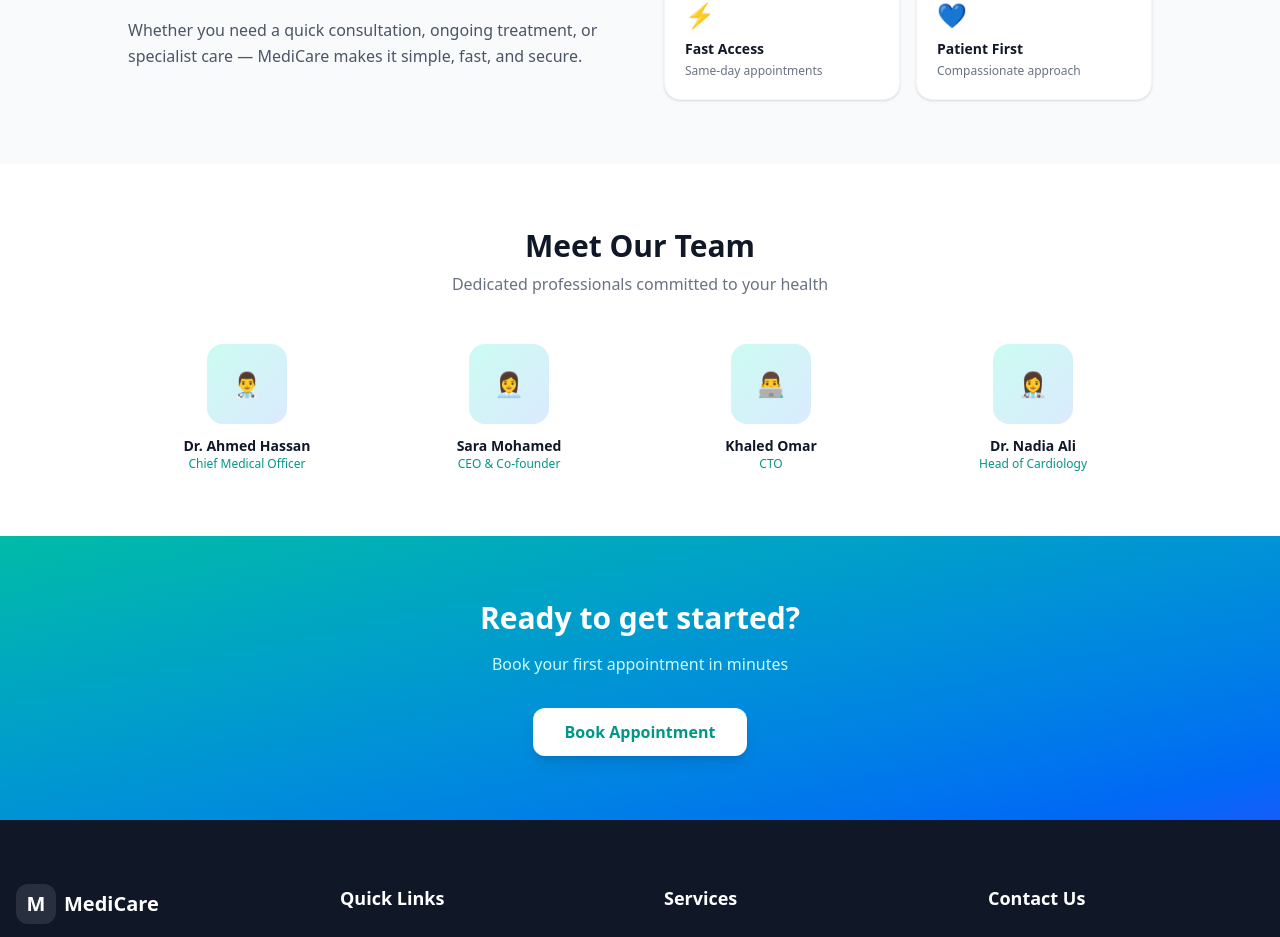
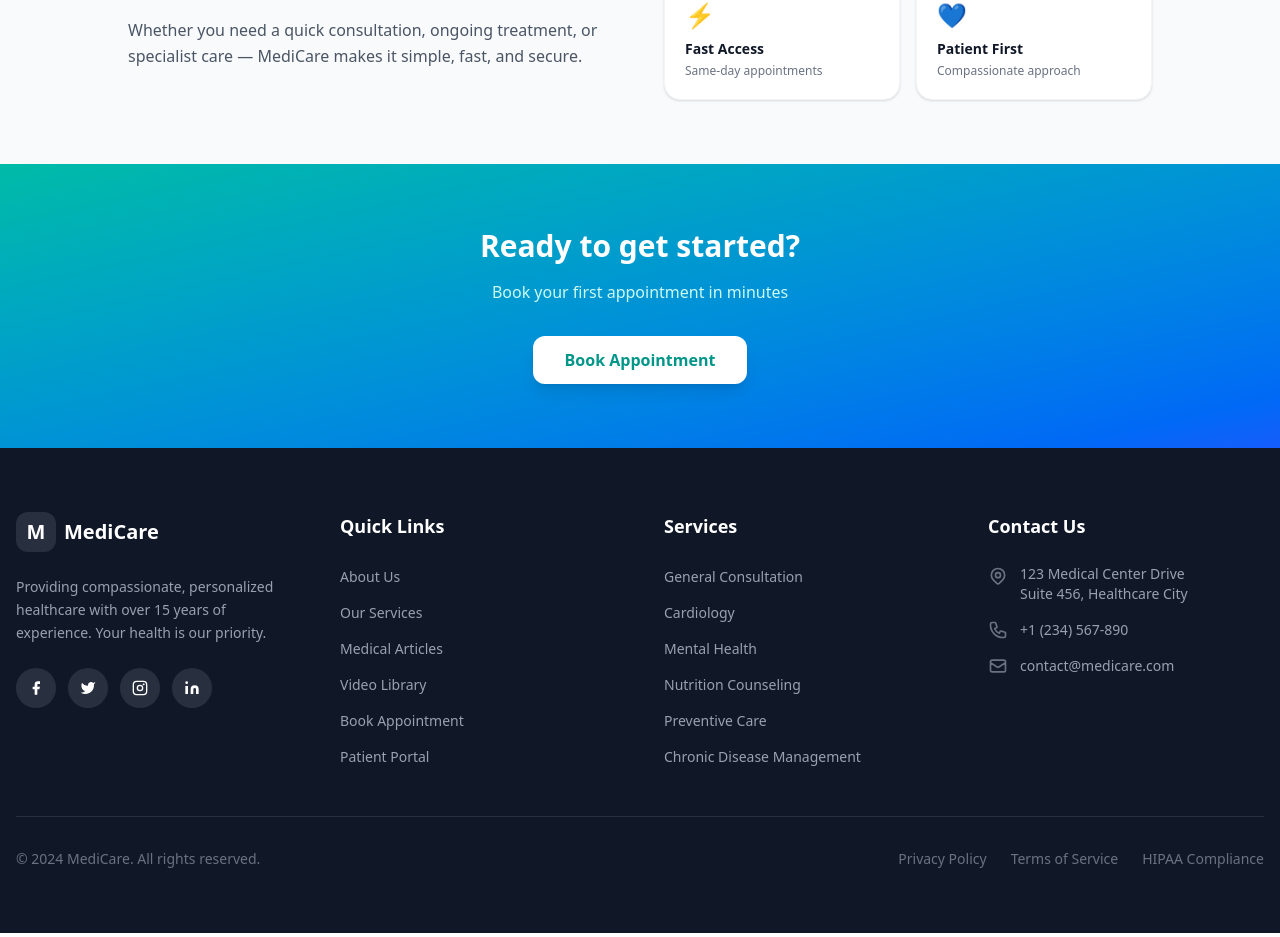
Before and after one commit to Eman-Elharery/Health-Care, an Angular app: page /about in a window 1280 px wide. Shown: the part 828-1765 px from the top of the page. Built offline with nearby package versions, Linux system fonts and the light colour scheme.

Commit message:
update about

```diff
--- a/src/app/features/pages/about/about.component.ts
+++ b/src/app/features/pages/about/about.component.ts
@@ -51,24 +51,7 @@ import { RouterModule } from '@angular/router';
         </div>
       </section>
 
-      <!-- Team -->
-      <section class="py-16 px-4 bg-white">
-        <div class="max-w-5xl mx-auto">
-          <div class="text-center mb-12">
-            <h2 class="text-3xl font-bold text-gray-900">Meet Our Team</h2>
-            <p class="text-gray-500 mt-2">Dedicated professionals committed to your health</p>
-          </div>
-          <div class="grid grid-cols-2 md:grid-cols-4 gap-6">
-            <div *ngFor="let member of team" class="text-center group">
-              <div class="w-20 h-20 mx-auto rounded-2xl bg-gradient-to-br from-teal-100 to-blue-100 flex items-center justify-center text-2xl mb-3 group-hover:scale-105 transition-transform">
-                {{ member.emoji }}
-              </div>
-              <div class="font-semibold text-gray-900 text-sm">{{ member.name }}</div>
-              <div class="text-teal-600 text-xs">{{ member.role }}</div>
-            </div>
-          </div>
-        </div>
-      </section>
+
 
       <!-- CTA -->
       <section class="py-16 px-4 bg-gradient-to-br from-teal-500 to-blue-600 text-white text-center">
```
